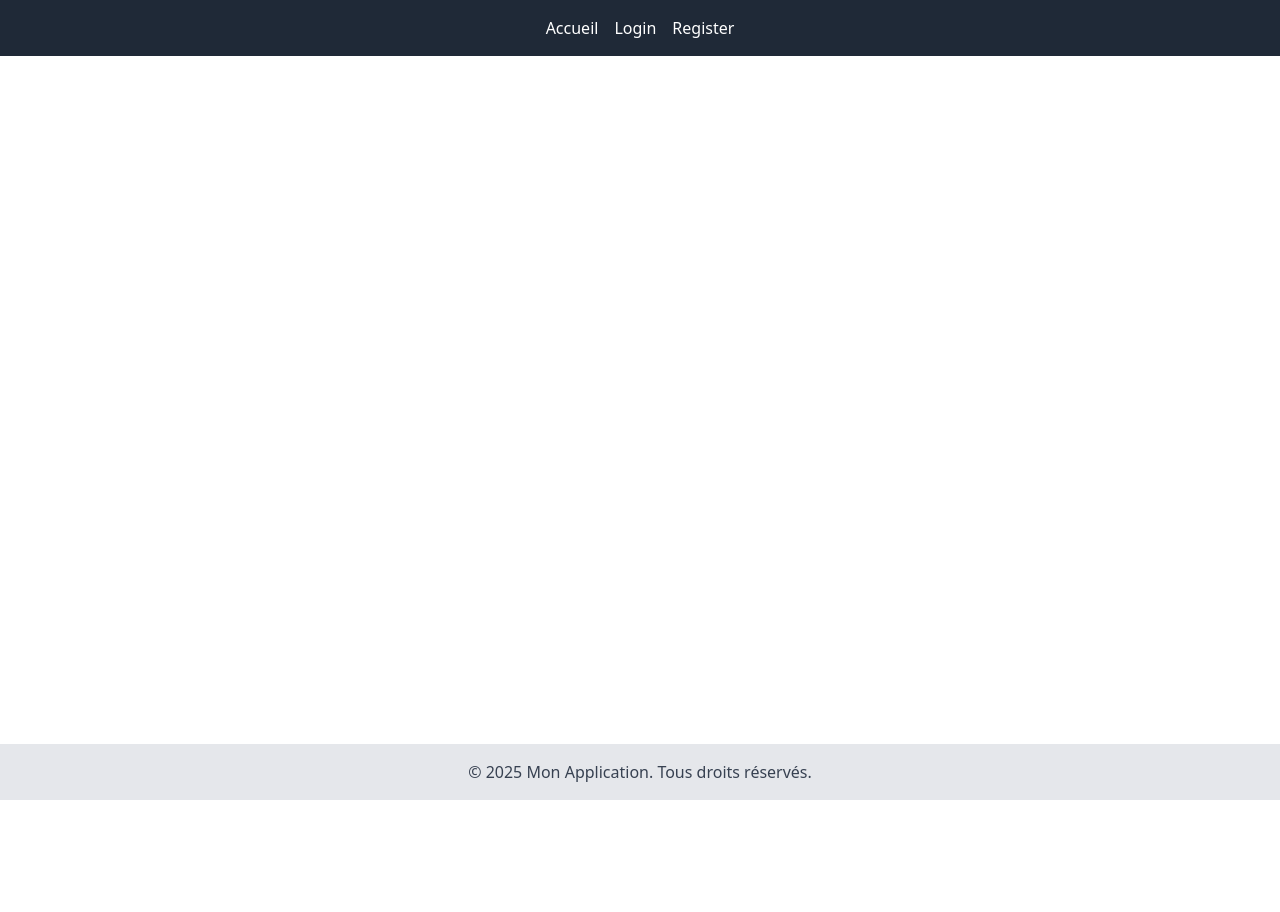
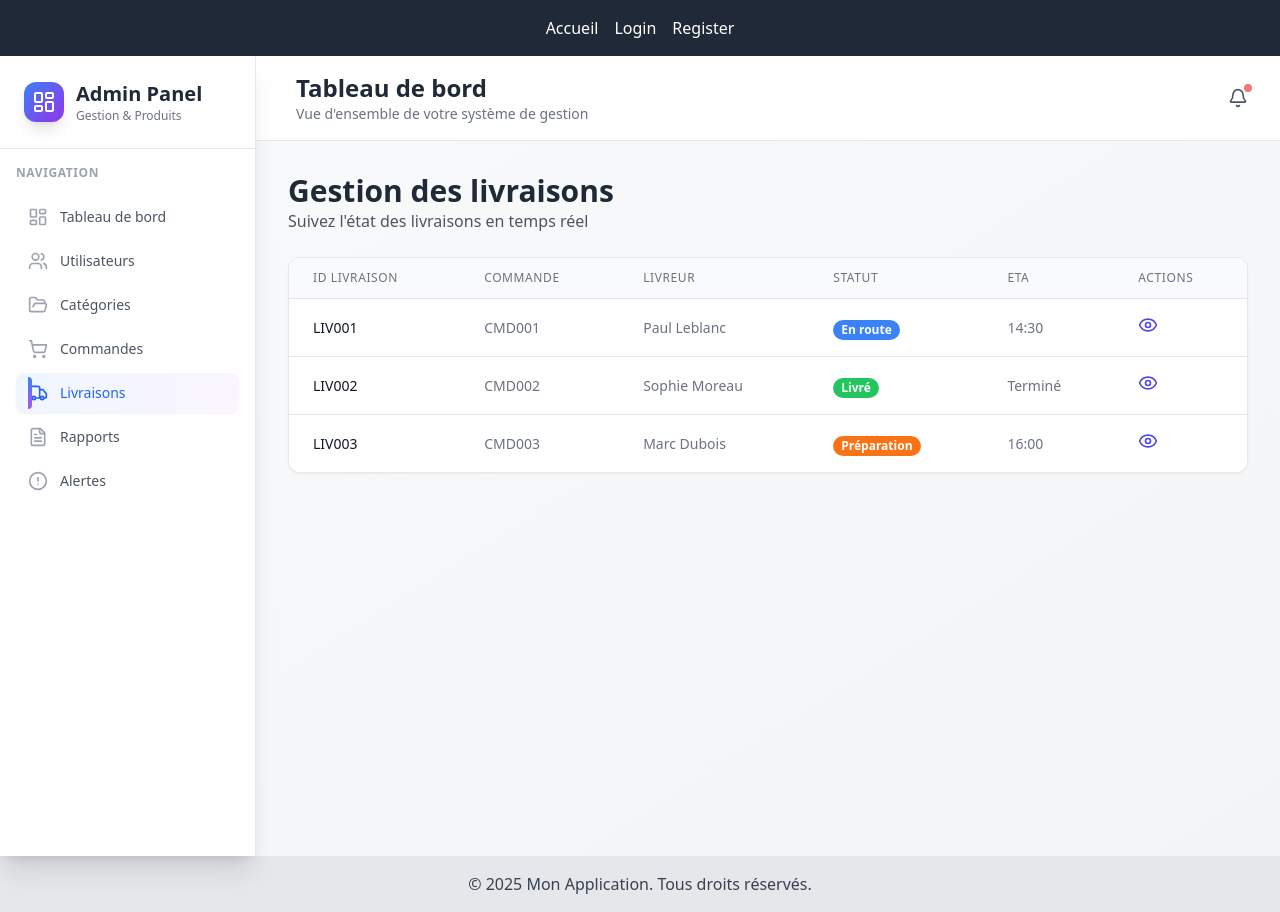
Before and after one commit to azizkcm09/Gestion-des-Fournisseurs-et-Produits-Frontend, a React (Vite) app: page /deliveries in a window 1280 px wide. Before the commit the page ends 800 px from the top, so only its background shows below. Built offline with nearby package versions, Linux system fonts and the light colour scheme.

Commit message:
creation de livraisons page

```diff
--- a/src/App.jsx
+++ b/src/App.jsx
@@ -9,6 +9,7 @@ import FournisseurPage from "./pages/Fourinisseur";
 import Users from "./pages/Users";
 import Categories from "./pages/Categories";
 import Orders from "./pages/Orders";
+import Deliveries from "./pages/Deleveries";
 
 function App() {
   return (
@@ -25,6 +26,7 @@ function App() {
             <Route path="/users" element={<Users />} />
             <Route path="/categories" element={<Categories />} />
             <Route path="/orders" element={<Orders />} />
+            <Route path="/deliveries" element={<Deliveries />} />
           </Routes>
         </main>
         <Footer />
--- /dev/null
+++ b/src/components/DeliveryManagementContent.jsx
@@ -0,0 +1,18 @@
+import React from "react";
+import DeliveryTable from "./DeliveryTable";
+
+export default function DeliveryManagementContent() {
+  return (
+    <div className="space-y-6 animate-fadeIn">
+      <div>
+        <h1 className="text-3xl font-bold text-gray-800">
+          Gestion des livraisons
+        </h1>
+        <p className="text-gray-600">
+          Suivez l'état des livraisons en temps réel
+        </p>
+      </div>
+      <DeliveryTable />
+    </div>
+  );
+}
--- /dev/null
+++ b/src/components/DeliveryTable.jsx
@@ -0,0 +1,120 @@
+import React from "react";
+import { Eye } from "lucide-react";
+
+export default function DeliveryTable() {
+  const deliveries = [
+    {
+      id: "LIV001",
+      orderId: "CMD001",
+      deliveryPerson: "Paul Leblanc",
+      status: "En route",
+      eta: "14:30",
+    },
+    {
+      id: "LIV002",
+      orderId: "CMD002",
+      deliveryPerson: "Sophie Moreau",
+      status: "Livré",
+      eta: "Terminé",
+    },
+    {
+      id: "LIV003",
+      orderId: "CMD003",
+      deliveryPerson: "Marc Dubois",
+      status: "Préparation",
+      eta: "16:00",
+    },
+  ];
+
+  const getStatusColor = (status) => {
+    switch (status) {
+      case "En route":
+        return "bg-blue-500 text-white";
+      case "Livré":
+        return "bg-green-500 text-white";
+      case "Préparation":
+        return "bg-orange-500 text-white";
+      default:
+        return "bg-gray-500 text-white";
+    }
+  };
+
+  return (
+    <div className="bg-white rounded-xl shadow-sm border border-gray-200 overflow-hidden">
+      <table className="min-w-full divide-y divide-gray-200">
+        <thead className="bg-gray-50">
+          <tr>
+            <th
+              scope="col"
+              className="px-6 py-3 text-left text-xs font-medium text-gray-500 uppercase tracking-wider"
+            >
+              ID Livraison
+            </th>
+            <th
+              scope="col"
+              className="px-6 py-3 text-left text-xs font-medium text-gray-500 uppercase tracking-wider"
+            >
+              Commande
+            </th>
+            <th
+              scope="col"
+              className="px-6 py-3 text-left text-xs font-medium text-gray-500 uppercase tracking-wider"
+            >
+              Livreur
+            </th>
+            <th
+              scope="col"
+              className="px-6 py-3 text-left text-xs font-medium text-gray-500 uppercase tracking-wider"
+            >
+              Statut
+            </th>
+            <th
+              scope="col"
+              className="px-6 py-3 text-left text-xs font-medium text-gray-500 uppercase tracking-wider"
+            >
+              ETA
+            </th>
+            <th
+              scope="col"
+              className="px-6 py-3 text-left text-xs font-medium text-gray-500 uppercase tracking-wider"
+            >
+              Actions
+            </th>
+          </tr>
+        </thead>
+        <tbody className="bg-white divide-y divide-gray-200">
+          {deliveries.map((delivery) => (
+            <tr key={delivery.id}>
+              <td className="px-6 py-4 whitespace-nowrap text-sm font-medium text-gray-900">
+                {delivery.id}
+              </td>
+              <td className="px-6 py-4 whitespace-nowrap text-sm text-gray-500">
+                {delivery.orderId}
+              </td>
+              <td className="px-6 py-4 whitespace-nowrap text-sm text-gray-500">
+                {delivery.deliveryPerson}
+              </td>
+              <td className="px-6 py-4 whitespace-nowrap">
+                <span
+                  className={`px-2 inline-flex text-xs leading-5 font-semibold rounded-full ${getStatusColor(
+                    delivery.status
+                  )}`}
+                >
+                  {delivery.status}
+                </span>
+              </td>
+              <td className="px-6 py-4 whitespace-nowrap text-sm text-gray-500">
+                {delivery.eta}
+              </td>
+              <td className="px-6 py-4 whitespace-nowrap text-sm font-medium">
+                <button className="text-indigo-600 hover:text-indigo-900">
+                  <Eye className="w-5 h-5" />
+                </button>
+              </td>
+            </tr>
+          ))}
+        </tbody>
+      </table>
+    </div>
+  );
+}
--- a/src/components/Sidebar.jsx
+++ b/src/components/Sidebar.jsx
@@ -31,7 +31,7 @@ export default function Sidebar({
       path: "/categories",
     },
     { id: "orders", label: "Commandes", icon: ShoppingCart, path: "/orders" },
-    { id: "deliveries", label: "Livraisons", icon: Truck },
+    { id: "deliveries", label: "Livraisons", icon: Truck, path: "/deliveries" },
     { id: "reports", label: "Rapports", icon: FileText },
     { id: "alerts", label: "Alertes", icon: AlertCircle },
   ];
--- /dev/null
+++ b/src/pages/Deleveries.jsx
@@ -0,0 +1,56 @@
+import React, { useState, useEffect } from "react";
+import Sidebar from "../components/Sidebar";
+import Header from "../components/Header";
+import LoadingState from "../components/LoadingState";
+import DeliveryManagementContent from "../components/DeliveryManagementContent";
+
+export default function Deliveries() {
+  const [isSidebarOpen, setIsSidebarOpen] = useState(true);
+  const [activeNav, setActiveNav] = useState("deliveries");
+  const [isLoading, setIsLoading] = useState(true);
+
+  useEffect(() => {
+    // Simulate initial loading
+    setTimeout(() => setIsLoading(false), 1000);
+
+    // Add animation styles
+    const style = document.createElement("style");
+    style.textContent = `
+      @keyframes fadeIn {
+        from { opacity: 0; transform: translateY(10px); }
+        to { opacity: 1; transform: translateY(0); }
+      }
+      .animate-fadeIn {
+        animation: fadeIn 0.3s ease-out;
+      }
+    `;
+    document.head.appendChild(style);
+
+    return () => {
+      document.head.removeChild(style);
+    };
+  }, []);
+
+  return (
+    <div className="flex h-screen bg-gradient-to-br from-gray-50 to-gray-100">
+      {/* Sidebar Component */}
+      <Sidebar
+        isOpen={isSidebarOpen}
+        activeNav={activeNav}
+        setActiveNav={setActiveNav}
+        toggleSidebar={() => setIsSidebarOpen(!isSidebarOpen)}
+      />
+
+      {/* Main Content Area */}
+      <div className="flex-1 flex flex-col overflow-hidden">
+        {/* Header Component */}
+        <Header toggleSidebar={() => setIsSidebarOpen(!isSidebarOpen)} />
+
+        {/* Main Delivery Management Content */}
+        <main className="flex-1 overflow-y-auto p-6 lg:p-8">
+          {isLoading ? <LoadingState /> : <DeliveryManagementContent />}
+        </main>
+      </div>
+    </div>
+  );
+}
```
